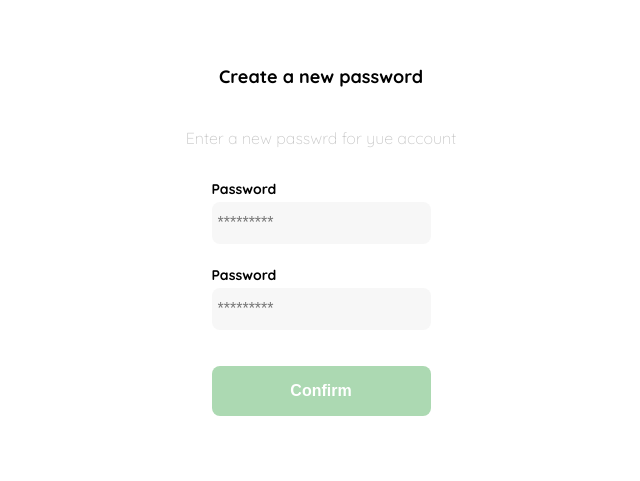
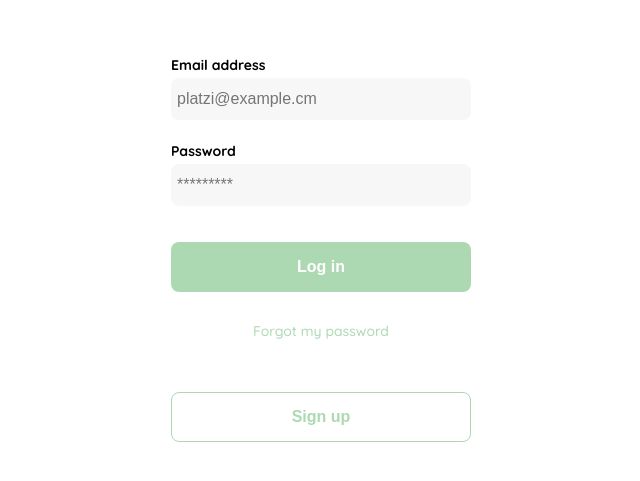
Before and after one commit to JuanFelipeObregonRodriguez/react-shop, a React app: page /login in a window 1280 px wide. Shown: the part 151-632 px from the top of the page, without its empty margins (319-959 px from the left). Built offline with nearby package versions, Linux system fonts and the light colour scheme.

Commit message:
customHooks

```diff
--- a/src/components/ProductItem.jsx
+++ b/src/components/ProductItem.jsx
@@ -2,7 +2,7 @@
 import '@styles/ProductItem.scss';
 import addCart from '@icons/bt_add_to_cart.svg';
 
-const ProductItem = () => {
+const ProductItem = ({product}) => {
 	const [cart, setCart] = useState([]);
 	const handleClick = ()=>{
 		setCart([]);
@@ -10,11 +10,11 @@
 
 	return (
 		<div className="ProductItem">
-			<img src="https://images.pexels.com/photos/276517/pexels-photo-276517.jpeg?auto=compress&cs=tinysrgb&dpr=2&h=650&w=940" alt="" />
+			<img src={product.images[0]} alt={product.title} />
 			<div className="product-info">
 				<div>
-					<p>$120,00</p>
-					<p>Bike</p>
+					<p>$ {product.price}</p>
+					<p>{product.title}</p>
 				</div>
 				<figure onClick={handleClick}>
 					<img src={addCart} alt="" />
--- a/src/containers/ProductList.jsx
+++ b/src/containers/ProductList.jsx
@@ -1,21 +1,17 @@
-import React,{useState,useEffect} from 'react';
+import React from 'react';
 import ProductItem from '../components/ProductItem';
+import useGetProducts from '../hooks/useGetProducts';
 import '@styles/ProductList.scss';
-import axios from 'axios';
+
 
 const API = 'https://api.escuelajs.co/api/v1/products'
 const ProductList = () => {
-	const [products, setProducts] = useState([]);
-
-useEffect(async()=>{
-	const response = await axios(API);
-	setProducts(response.data)
-})
-
+const products = useGetProducts(API);
 	return (
 		<section className="main-container">
 			<div className="ProductList">
-				{products.map(product => <ProductItem />)}
+				{products.map(product =>
+					 <ProductItem  product={product} key={product.id}/>)}
 
 			</div>
 		</section>
--- /dev/null
+++ b/src/hooks/useGetProducts.js
@@ -0,0 +1,14 @@
+import  React,{useState, useEffect} from 'react';
+import  axios  from "axios";
+const useGetProducts = (API)=>{
+const [products, setProducts] = useState([]);
+
+useEffect(async()=>{
+    const response = await axios(API);
+    setProducts(response.data);
+});
+
+return products
+};
+
+export default useGetProducts;
--- a/src/pages/Login.jsx
+++ b/src/pages/Login.jsx
@@ -1,29 +1,44 @@
+import React, { useRef } from 'react';
+import '@styles/Login.scss';
+import logo from '@logos/logo_yard_sale.svg'
 
-import React from 'react';
-import "@styles/Login.scss";
-import yardSale from '@logos/logo_yard_sale.svg';
-const login = () => {
-  return (
+const Login = () => {
+	const form = useRef(null);
 
-    <div className="login">
-    <div className="form-container">
-      <img src={yardSale} alt="logo" className="logo"/>
+	const handleSubmit = (event) => {
+		event.preventDefault();
+		const formData = new FormData(form.current);
+		const data = {
+			usename: formData.get('email'),
+			password: formData.get('password')
+		};
+		console.log(data);
+	};
 
-      <h1 className="title">Create a new password</h1>
-      <p className="subtitle">Enter a new passwrd for yue account</p>
-
-      <form action="/" className="form">
-        <label for="password" className="label">Password</label>
-        <input type="password" id="password" placeholder="*********" className="input input-password"/>
-
-        <label for="new-password" className="label">Password</label>
-        <input type="password" id="new-password" placeholder="*********" className="input input-password"/>
-
-        <input type="submit" value="Confirm" className="primary-button login-button"/>
-      </form>
-    </div>
-  </div>
-  )
+	return (
+		<div className="Login">
+			<div className="Login-container">
+				<img src={logo} alt="logo" className="logo" />
+				<form action="/" className="form" ref={form}>
+					<label htmlFor="email" className="label">Email address</label>
+					<input type="text" name="email" placeholder="platzi@example.cm" className="input input-email" />
+					<label htmlFor="password" className="label">Password</label>
+					<input type="password" name="password" placeholder="*********" className="input input-password" />
+					<button
+						onClick={handleSubmit}
+						className="primary-button login-button">
+						Log in
+					</button>
+					<a href="/">Forgot my password</a>
+				</form>
+				<button
+					className="secondary-button signup-button"
+				>
+					Sign up
+				</button>
+			</div>
+		</div >
+	);
 }
 
-export default login
+export default Login;
--- a/src/routes/App.jsx
+++ b/src/routes/App.jsx
@@ -28,6 +28,7 @@
 					<Route exact path="/checkout" element={<Checkout/>} />
 					<Route exact path="/orders" element={<Orders/>} />
 					<Route path="*" element={<NotFound/>} />
+
 				</Routes>
 			</Layout>
 		</BrowserRouter>
--- a/src/styles/login.scss
+++ b/src/styles/login.scss
@@ -1,13 +1,12 @@
-
 @import 'vars';
 
-.login {
+.Login {
 	width: 100%;
 	height: 100vh;
 	display: grid;
 	place-items: center;
 }
-  .form-container {
+.Login-container {
 	display: grid;
 	grid-template-rows: auto 1fr auto;
 	width: 300px;
@@ -18,22 +17,16 @@
 	justify-self: center;
 	display: none;
 }
-  .title {
-    font-size: var(--lg);
-    margin-bottom: 12px;
-    text-align: center;
-  }
-  .subtitle {
-    color: var(--very-light-pink);
-    font-size: var(--md);
-    font-weight: 300;
-    margin-top: 0;
-    margin-bottom: 32px;
-    text-align: center;
-  }
 .form {
 	display: flex;
 	flex-direction: column;
+}
+.form a {
+	color: var(--hospital-green);
+	font-size: var(--sm);
+	text-align: center;
+	text-decoration: none;
+	margin-bottom: 52px;
 }
 .label {
 	font-size: var(--sm);
@@ -49,11 +42,25 @@
 	padding: 6px;
 	margin-bottom: 12px;
 }
+.input-email {
+	margin-bottom: 22px;
+}
 .primary-button {
 	background-color: var(--hospital-green);
 	border-radius: 8px;
 	border: none;
 	color: var(--white);
+	width: 100%;
+	cursor: pointer;
+	font-size: var(--md);
+	font-weight: bold;
+	height: 50px;
+}
+.secondary-button {
+	background-color: var(--white);
+	border-radius: 8px;
+	border: 1px solid var(--hospital-green);
+	color: var(--hospital-green);
 	width: 100%;
 	cursor: pointer;
 	font-size: var(--md);
```
Lines whose indentation alone changed are shown as unchanged.
